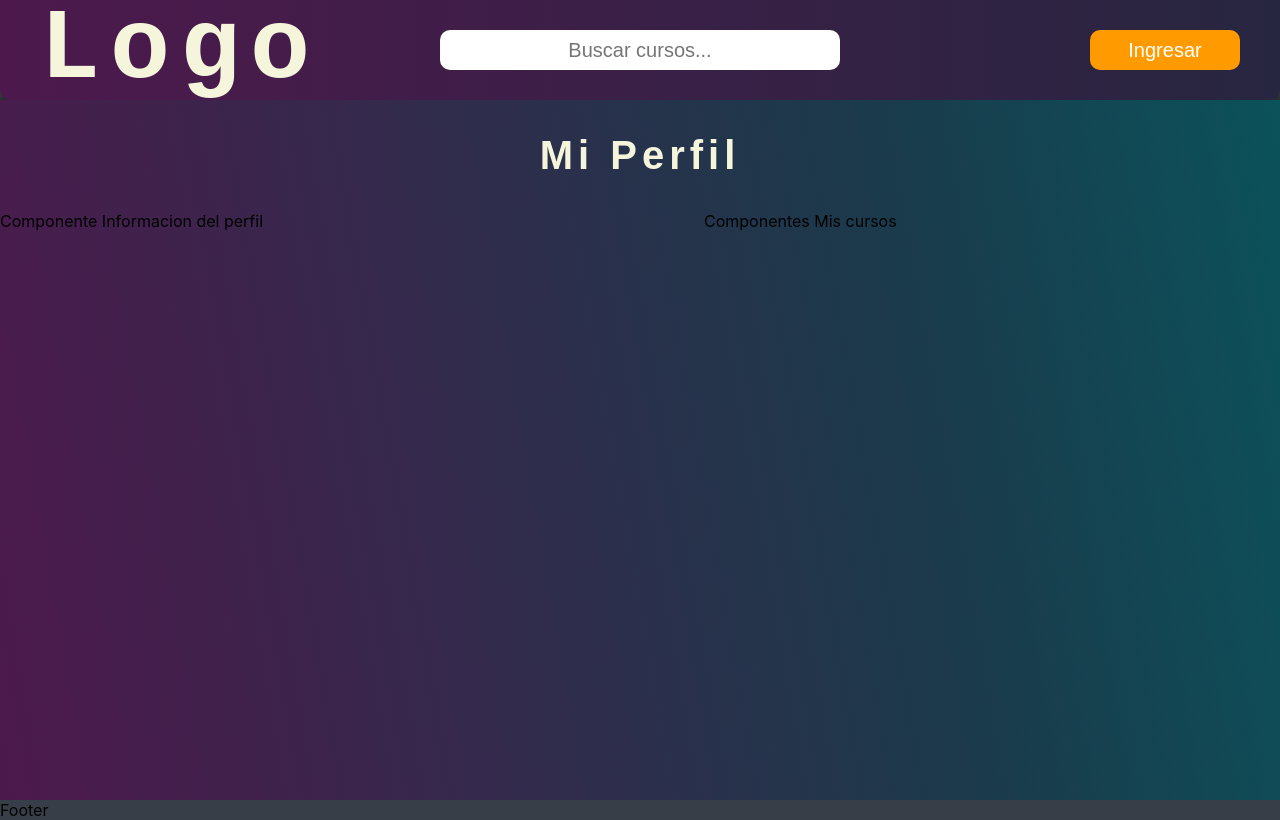
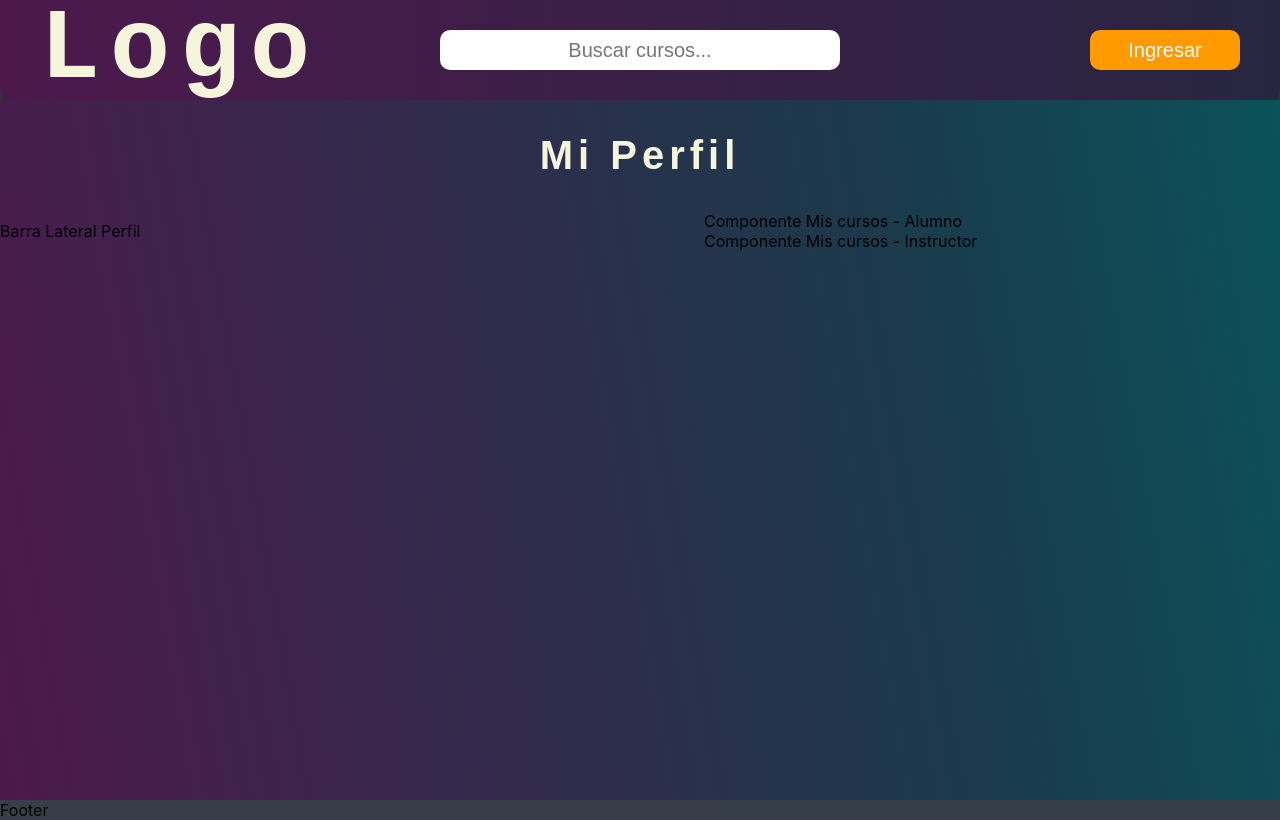
Before and after one commit to JosePuelloCortina/E-learning, a React (Create React App) app in the folder client/: page /profile in a window 1280 px wide. Built offline with nearby package versions, Linux system fonts and the light colour scheme.

Commit message:
creando componentes barra lateral perfil, componentes mis cursos, actualiza pag de perfil añadiendo estos componentes

```diff
--- /dev/null
+++ b/client/src/Componentes/MyCoursesAlumn/MyCoursesAlumn.jsx
@@ -0,0 +1,9 @@
+import React from 'react'
+
+export default function myCoursesAlumn() {
+    return(
+        <div>
+        Componente Mis cursos - Alumno
+        </div>
+    )
+}
--- /dev/null
+++ b/client/src/Componentes/MyCoursesInstructor/MyCoursesInstructor.jsx
@@ -0,0 +1,9 @@
+import React from 'react'
+
+export default function myCoursesInstructor() {
+    return(
+        <div>
+        Componente Mis cursos - Instructor
+        </div>
+    )
+}
--- /dev/null
+++ b/client/src/Componentes/ProfileLateralBar/ProfileLateralBar.jsx
@@ -0,0 +1,9 @@
+import React from 'react'
+
+export default function profileLateralBar() {
+    return(
+        <div>
+        Barra Lateral Perfil
+        </div>
+    )
+}
--- a/client/src/Componentes/UserProfile/UserProfile.jsx
+++ b/client/src/Componentes/UserProfile/UserProfile.jsx
@@ -2,6 +2,9 @@ import React from 'react'
 import styles from './userProfile.module.css'
 import NavBar from '../NavBar/NavBar'
 import Footer from '../Footer/Footer'
+import MyCoursesAlumn from './../MyCoursesAlumn/MyCoursesAlumn';
+import MyCoursesInstructor from './../MyCoursesInstructor/MyCoursesInstructor';
+import ProfileLateralBar from '../ProfileLateralBar/ProfileLateralBar';
 
 export default function userProfile(){
     return (
@@ -10,11 +13,17 @@ export default function userProfile(){
             <div className={styles.container}>
             <div><h2>Mi Perfil</h2></div>
             <div className={styles.totalProfile}>
-                <div className={styles.profileDetail}>Componente Informacion del perfil</div>
-                <div className={styles.cursesDetail}>Componentes Mis cursos</div>
+                <div className={styles.profileDetail}>
+                    <ProfileLateralBar/>
+                </div>
+                <div className={styles.cursesDetail}>
+                    <MyCoursesAlumn/>
+                    <MyCoursesInstructor/>
+
+                </div>
             </div>
             </div>
-            <Footer/>
+           <Footer/>
         </div>
     )
 }
--- a/client/src/Componentes/UserProfile/userProfile.module.css
+++ b/client/src/Componentes/UserProfile/userProfile.module.css
@@ -28,5 +28,7 @@ h2 {
 
 .cursesDetail{
     display: flex;
+    flex-direction: column;
     width: 45%;
+
 }
```
Also changed, not shown: client/src/Componentes/MyCoursesAlumn/myCoursesAlumn.module.css (added), client/src/Componentes/MyCoursesInstructor/myCoursesInstructor.module.css (added), client/src/Componentes/ProfileLateralBar/profileLateralBar.module.css (added).
